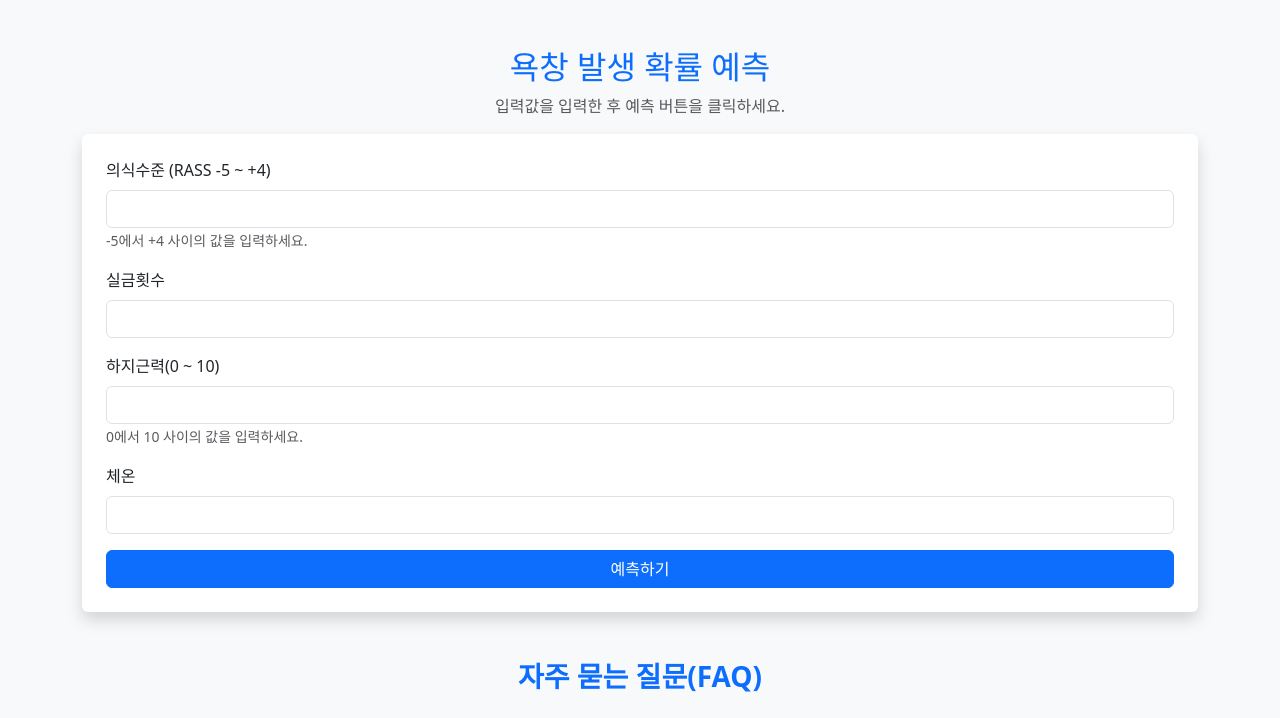
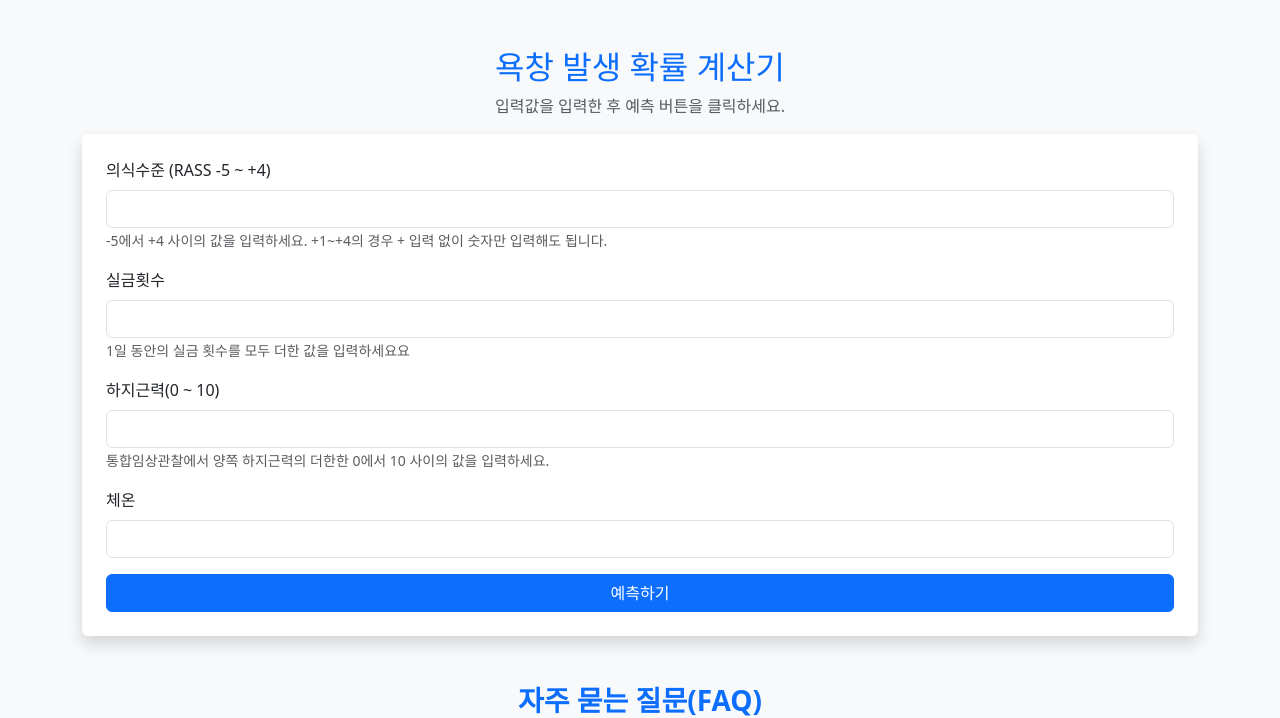
Before and after one commit to YeongrokJeong/ICUWOC, a Flask app: page / in a window 1280 px wide. Shown: the top 718 px of the page. Run offline with Flask 3, Linux system fonts and the light colour scheme; parts of the project's set-up code (start-up, migrations or seed data) failed here and were passed over.

Commit message:
Update index.html

```diff
--- a/templates/index.html
+++ b/templates/index.html
@@ -58,23 +58,24 @@
 <body class="bg-light">
 
 <div class="container mt-5">
-    <h2 class="text-center text-primary">욕창 발생 확률 예측</h2>
+    <h2 class="text-center text-primary">욕창 발생 확률 계산기</h2>
     <p class="text-center text-muted">입력값을 입력한 후 예측 버튼을 클릭하세요.</p>
 
     <form id="prediction-form" class="p-4 bg-white shadow rounded">
         <div class="mb-3">
             <label class="form-label">의식수준 (RASS -5 ~ +4)</label>
             <input type="number" step="0.1" name="feature1" class="form-control" required>
-            <small class="text-muted">-5에서 +4 사이의 값을 입력하세요.</small>
+            <small class="text-muted">-5에서 +4 사이의 값을 입력하세요. +1~+4의 경우 + 입력 없이 숫자만 입력해도 됩니다.</small>
         </div>
         <div class="mb-3">
             <label class="form-label">실금횟수</label>
             <input type="number" step="0.1" name="feature2" class="form-control" required>
+            <small class="text-muted">1일 동안의 실금 횟수를 모두 더한 값을 입력하세요요</small>
         </div>
         <div class="mb-3">
             <label class="form-label">하지근력(0 ~ 10)</label>
             <input type="number" step="0.1" name="feature3" class="form-control" required>
-            <small class="text-muted">0에서 10 사이의 값을 입력하세요.</small>
+            <small class="text-muted">통합임상관찰에서 양쪽 하지근력의 더한한 0에서 10 사이의 값을 입력하세요.</small>
         </div>
         <div class="mb-3">
             <label class="form-label">체온</label>
@@ -85,16 +86,15 @@
 
         <div id="loading" class="text-center mt-3 d-none">
             <div class="spinner-border text-primary" role="status">
-                <span class="visually-hidden">예측 중...</span>
+                <span class="visually-hidden">계산 중...</span>
             </div>
-            <p class="text-muted mt-2">예측 중입니다. 잠시만 기다려 주세요...</p>
+            <p class="text-muted mt-2">계산 중입니다. 잠시만 기다려 주세요...</p>
         </div>
     </form>
 
     <div id="result" class="mt-4 p-4 bg-white shadow rounded d-none">
-        <h4 class="text-success">예측 결과</h4>
-        <p><strong>욕창 발생 확률:</strong> <span id="probability"></span>%</p>
-        <h5>주요 기여 요인:</h5>
+        <h4 class="text-success"><span style="display: block; text-align: center; font-size: 22px;">예측 결과</span></h4>
+        <p><strong><span style="display: block; text-align: center; font-size: 20px;">이 환자의 욕창 발생 확률은 </strong> <span id="probability"></span>%</p>입니다</span>
         <ul id="shap-values"></ul>
     </div>
 
@@ -194,10 +194,16 @@
             let shapList = document.getElementById("shap-values");
             shapList.innerHTML = "";
 
+            typeEffect(probabilityText, data.probability + "%", 100);
+
             data.shap_values.forEach(item => {
                 let li = document.createElement("li");
-                li.innerText = `${item.Feature}: ${item["SHAP Value"]}% 기여`;
+                li.innerText = `${item.Feature}이 욕창 발생에 ${item["SHAP Value"]}%만큼 기여하였습니다`;
                 shapList.appendChild(li);
+                setTimeout(() => {
+                    typeEffect(li, `${item.Feature}: ${item["SHAP Value"]}% 기여`, 100);
+                    li.style.opacity = "1";
+                }, 500 * (index + 1));
             });
 
             resultDiv.classList.remove("d-none");
@@ -208,6 +214,21 @@
             loading.classList.add("d-none");
         });
     });
+
+    function typeEffect(element, text, speed = 100) {
+        element.innerHTML = "";
+        let index = 0;
+
+        function typing() {
+            if (index < text.length) {
+                element.innerHTML += text.charAt(index);
+                index++;
+                setTimeout(typing, speed);
+            }
+        }
+
+        typing();
+    }
 
     function toggleAnswer(element) {
         const answer = element.nextElementSibling;
```
